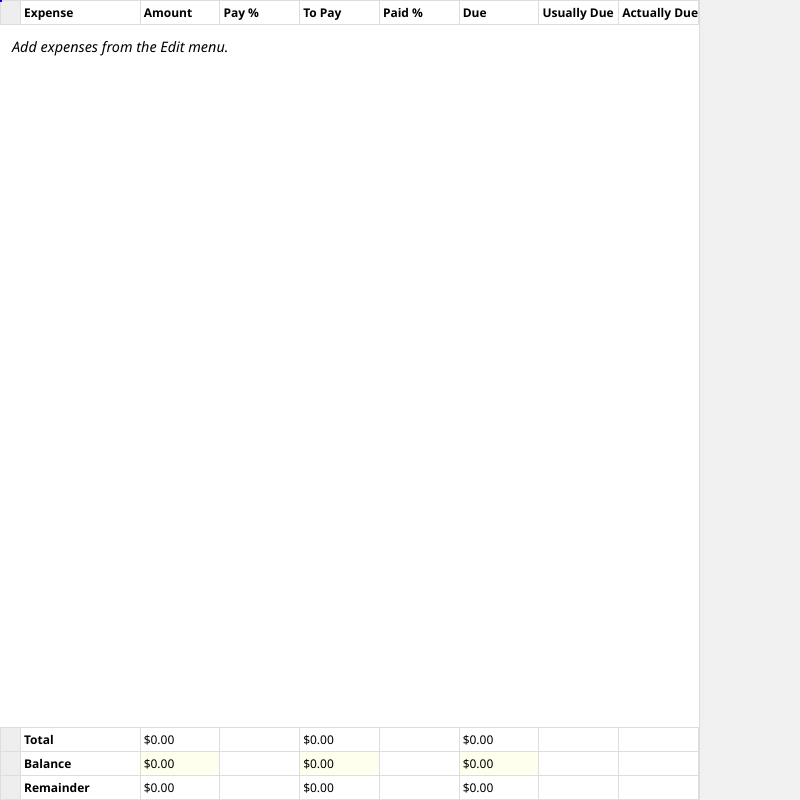
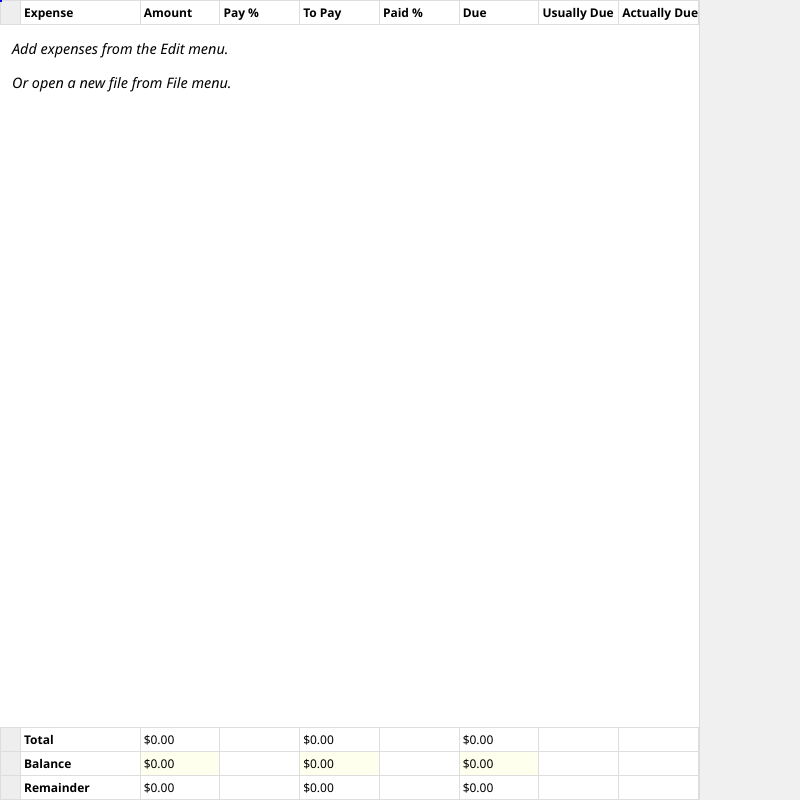
Before and after one commit to sdegutis/family-budget-js, an Electron app: page index.html in a window 800 px wide. Drawn offline with Linux system fonts and the light colour scheme.

Commit message:
Welcome message.

```diff
--- a/index.css
+++ b/index.css
@@ -116,6 +116,10 @@ input {
   font-style: italic;
 }
 
+#welcome p {
+  margin: 1em 0;
+}
+
 #highlighter {
   position: absolute;
   pointer-events: none;
--- a/index.html
+++ b/index.html
@@ -24,7 +24,8 @@
     </div>
     <div>
       <div id="welcome">
-        Add expenses from the Edit menu.
+        <p>Add expenses from the Edit menu.</p>
+        <p>Or open a new file from File menu.</p>
       </div>
       <table id="expenseRows"></table>
     </div>
```
